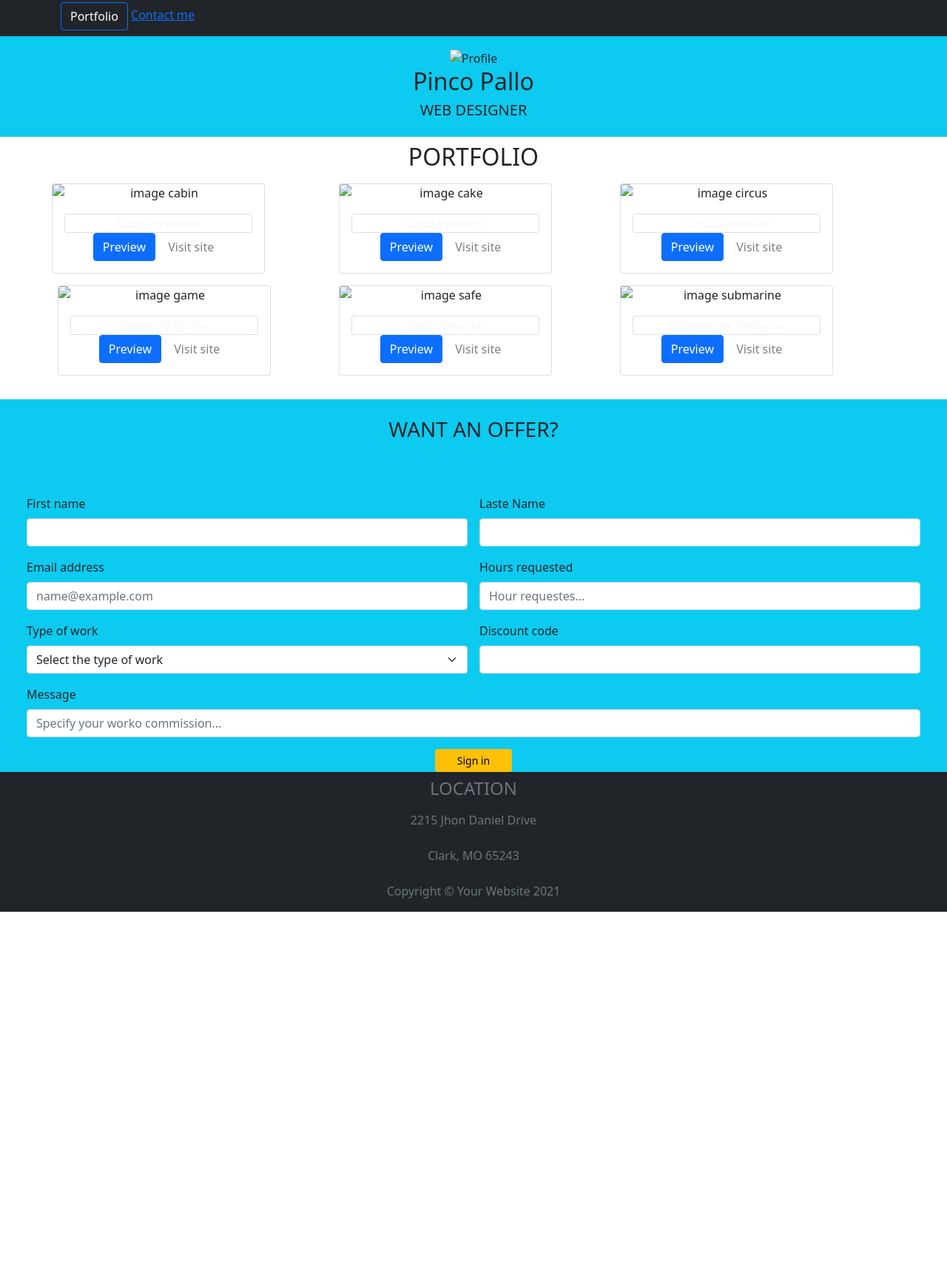
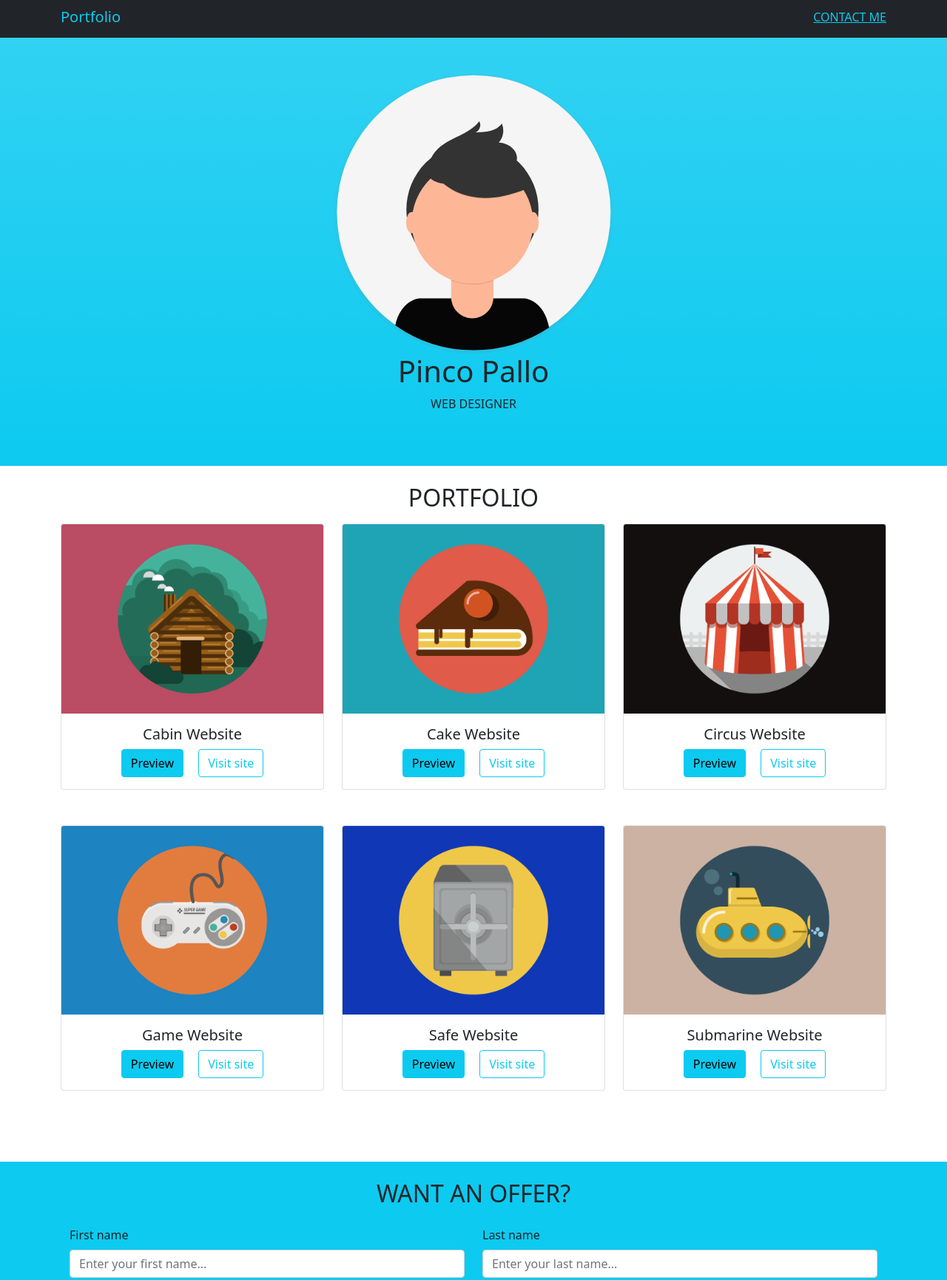
Before and after one commit to Myriam17Raggi/bootstrap-js-freelancer, a plain HTML site: page index.html in a window 1280 px wide. Shown: the part 5-1736 px from the top of the page at 74% size. Before the commit the page ends 1238 px from the top, so only its background shows below. Drawn offline with nearby package versions, Linux system fonts and the light colour scheme.

Commit message:
edit img to index html

```diff
--- a/index.html
+++ b/index.html
@@ -3,9 +3,8 @@
 
 <head>
     <meta charset="UTF-8">
+    <meta http-equiv="X-UA-Compatible" content="IE=edge">
     <meta name="viewport" content="width=device-width, initial-scale=1.0">
-    <title>Bootstrap-js-freelancer</title>
-    <meta charset="UTF-8">
     <link href="https://cdn.jsdelivr.net/npm/bootstrap@5.0.2/dist/css/bootstrap.min.css" rel="stylesheet"
         integrity="sha384-EVSTQN3/azprG1Anm3QDgpJLIm9Nao0Yz1ztcQTwFspd3yD65VohhpuuCOmLASjC" crossorigin="anonymous">
     <link rel="stylesheet" href="https://cdn.jsdelivr.net/npm/bootstrap-icons@1.7.0/font/bootstrap-icons.css">
@@ -14,178 +13,188 @@
 </head>
 
 <body>
-    <!--intestazione porfolio e contact me-->
+    <!-- inizio navbar portfolio e contact me-->
+    <nav class="navbar navbar-dark bg-dark">
+        <div class="container">
+            <a class="navbar-brand text-info" href="#">Portfolio</a>
+            <a class="text-info text-uppercase" href="#contact">Contact me</a>
+        </div>
+    </nav>
+    <!-- fine navbar -->
+
     <header>
-        <div class="container-fluid p-2 mb-0 bg-dark text-secondary">
-            <div class="container w-60%">
-                <button type="button"
-                    class="btn btn-primary position-relative text-opacity-75 text-start bg-dark ">Portfolio</button>
-                <a href="#" class="text-primary text-opacity-75 text-end">Contact me</a>
+        <div class="p-5 mb-4 bg-info bg-gradient">
+            <div class="row align-items-center justify-content-center">
+                <div class="text-center col-6 col-md-4">
+                    <img class="img-fluid" alt="profile pic" src="img/undraw_profile_pic_ic5t.svg">
+                    <h1>Pinco Pallo</h1>
+                    <p class="mb-4 text-uppercase">
+                        Web Designer
+                    </p>
+                </div>
             </div>
         </div>
     </header>
-
-    <!--creazione container immagine profilo-->
-    <div class="container-fluid p-3 mb-2 bg-info text-dark text-emphasis-primary">
-        <div class="row text-center">
-            <div class="col mx-6">
-                <img src="./img/undraw_profile_pic_ic5t.svg" class="w-25 col-md3" alt="Profile">
-                <h2 class="fw-semibold">Pinco Pallo</h2>
-                <h5 class="fw-normal">WEB DESIGNER</h5>
+    <!-- fine header -->
+    <!-- inizio main -->
+    <main>
+        <!-- inizio section portfolio -->
+        <section id="portfolio" class="mb-5">
+            <div class="container">
+                <h2 class="text-center text-uppercase mb-3">Portfolio</h2>
+                <div class="row">
+                    <div class="col-md-6 col-lg-4 mb-5">
+                        <div class="card">
+                            <img class="card-img-top" src="img/cabin.png" alt="cabin">
+                            <div class="card-body text-center">
+                                <h5>Cabin Website</h5>
+                                <a href="#" class="card-link btn btn-info">Preview</a>
+                                <a href="#" class="card-link btn btn-outline-info">Visit site</a>
                             </div>
                         </div>
                     </div>
-
-    <div class="container text-center">
-        <div class="row">
-            <div class="col">
-                <h2 class="text-center">PORTFOLIO</h2>
-            </div>
-        </div>
-        <!-- creazione prime immagini -->
-        <div class="row">
-            <!--card 1 -->
-            <div class="col-4 m-auto p-0">
-                <div class="card" style="width: 18rem;">
-                    <img src="img/cabin.png" class="card-img-top" alt="image cabin">
-                    <div class="card-body text-light">
-                        <div class="card title">
-                            <p class="card-text fw-bold">Cabin Website</p>
-                        </div>
-                        <a href="#" class="btn btn-primary">Preview </a>
-                        <a href="#" class="btn text-black-50 bg-white">Visit site</a>
+                    <div class="col-md-6 col-lg-4 mb-5">
+                        <div class="card">
+                            <img class="card-img-top" src="img/cake.png" alt="cake">
+                            <div class="card-body text-center">
+                                <h5>Cake Website</h5>
+                                <a href="#" class="card-link btn btn-info">Preview</a>
+                                <a href="#" class="card-link btn btn-outline-info">Visit site</a>
                             </div>
                         </div>
                     </div>
-
-            <!--card 2 -->
-            <div class="col-4 p-2">
-                <div class="card" style="width: 18rem;">
-                    <img src="img/cake.png" class="card-img-top" alt="image cake">
-                    <div class="card-body text-light">
-                        <div class="card title">
-                            <p class="card-text fw-bold">Cake Website</p>
-                        </div>
-                        <a href="#" class="btn btn-primary">Preview </a>
-                        <a href="#" class="btn text-black-50 bg-white">Visit site</a>
+                    <div class="col-md-6 col-lg-4 mb-5">
+                        <div class="card">
+                            <img class="card-img-top" src="img/circus.png" alt="circus">
+                            <div class="card-body text-center">
+                                <h5>Circus Website</h5>
+                                <a href="#" class="card-link btn btn-info">Preview</a>
+                                <a href="#" class="card-link btn btn-outline-info">Visit site</a>
                             </div>
                         </div>
                     </div>
-
-            <!--card 3 -->
-            <div class="col-4 p-2">
-                <div class="card" style="width: 18rem;">
-                    <img src="img/circus.png" class="card-img-top" alt="image circus">
-                    <div class="card-body text-light">
-                        <div class="card title">
-                            <p class="card-text fw-bold">Circus Website</p>
-                        </div>
-                        <a href="#" class="btn btn-primary">Preview </a>
-                        <a href="#" class="btn text-black-50 bg-white">Visit site</a>
+                    <div class="col-md-6 col-lg-4 mb-5">
+                        <div class="card">
+                            <img class="card-img-top" src="img/game.png" alt="game">
+                            <div class="card-body text-center">
+                                <h5>Game Website</h5>
+                                <a href="#" class="card-link btn btn-info">Preview</a>
+                                <a href="#" class="card-link btn btn-outline-info">Visit site</a>
                             </div>
                         </div>
                     </div>
-        </div>
-        <!-- creazione seconde immagini -->
-        <!--card 4 -->
-        <div class="row">
-            <div class="col-4 p-2">
-                <div class="card" style="width: 18rem;">
-                    <img src="img/game.png" class="card-img-top" alt="image game">
-                    <div class="card-body text-light">
-                        <div class="card title">
-                            <p class="card-text fw-bold">Game Website</p>
-                        </div>
-                        <a href="#" class="btn btn-primary">Preview </a>
-                        <a href="#" class="btn text-black-50 bg-white">Visit site</a>
+                    <div class="col-md-6 col-lg-4 mb-5">
+                        <div class="card">
+                            <img class="card-img-top" src="img/safe.png" alt="safe">
+                            <div class="card-body text-center">
+                                <h5>Safe Website</h5>
+                                <a href="#" class="card-link btn btn-info">Preview</a>
+                                <a href="#" class="card-link btn btn-outline-info">Visit site</a>
                             </div>
                         </div>
                     </div>
-
-            <!--card 5 -->
-            <div class="col-4 p-2">
-                <div class="card" style="width: 18rem;">
-                    <img src="img/safe.png" class="card-img-top" alt="image safe">
-                    <div class="card-body text-light">
-                        <div class="card title">
-                            <p class="card-text fw-bold">Safe Website</p>
-                        </div>
-                        <a href="#" class="btn btn-primary">Preview </a>
-                        <a href="#" class="btn text-black-50 bg-white">Visit site</a>
-                    </div>
-                </div>
-            </div>
-
-            <!--card 6 -->
-            <div class="col-4 p-2">
-                <div class="card" style="width: 18rem;">
-                    <img src="img/submarine.png" class="card-img-top" alt="image submarine">
-                    <div class="card-body text-light">
-                        <div class="card title">
-                            <p class="card-text fw-bold">Submarine Website</p>
-                        </div>
-                        <a href="#" class="btn btn-primary">Preview </a>
-                        <a href="#" class="btn text-black-50 bg-white">Visit site</a>
+                    <div class="col-md-6 col-lg-4 mb-5">
+                        <div class="card">
+                            <img class="card-img-top" src="img/submarine.png" alt="submarine">
+                            <div class="card-body text-center">
+                                <h5>Submarine Website</h5>
+                                <a href="#" class="card-link btn btn-info">Preview</a>
+                                <a href="#" class="card-link btn btn-outline-info">Visit site</a>
                             </div>
                         </div>
                     </div>
                 </div>
             </div>
-
-    <!--data entry creation-->
-    <div class="container-fluid bg-info text-dark">
-        <h3 class="fw-semibold m-4 p-4 text-center">WANT AN OFFER?</h3>
-        <div class="row g-3 m-2 p-2">
-            <div class="col-md-6">
-                <label for="inputEmail4" class="form-label">First name</label>
-                <input type="email" class="form-control" id="Enter your first name">
+        </section>
+        <!-- fine section portfolio -->
+        <!-- inizio section offer-->
+        <section id="offer" class="bg-info">
+            <div class="container p-4">
+                <h2 class="text-center text-uppercase">Want an offer?</h2>
+                <form id="offerForm" class="row gy-2 my-3" onsubmit="calculateOffer(event)">
+                    <!-- First name input-->
+                    <div class="col-sm-6 col-12">
+                        <label class="form-label" for="first-name">First name</label>
+                        <input class="form-control" id="first-name" type="text" placeholder="Enter your first name..."
+                            required="">
                     </div>
-            <div class="col-md-6">
-                <label for="inputPassword4" class="form-label">Laste Name</label>
-                <input type="password" class="form-control" id="Enter your last name">
+                    <!-- Last name input -->
+                    <div class="col-sm-6 col-12">
+                        <label class="form-label" for="name">Last name</label>
+                        <input class="form-control" id="name" type="text" placeholder="Enter your last name..."
+                            required="">
                     </div>
-            <div class="col-md-6">
-                <label for="inputAddress" class="form-label">Email address</label>
-                <input type="text" class="form-control" id="inputAddress" placeholder="name@example.com">
+                    <!-- Email address input-->
+                    <div class="col-sm-6 col-12">
+                        <label class="form-label" for="email">Email address</label>
+                        <input class="form-control" id="email" type="email" placeholder="name@example.com" required="">
                     </div>
-            <div class="col-md-6">
-                <label for="inputAddress2" class="form-label">Hours requested</label>
-                <input type="text" class="form-control" id="inputAddress2" placeholder="Hour requestes...">
+                    <!-- Phone number input-->
+                    <div class="col-sm-6 col-12">
+                        <label class="form-label" for="hours">Hours requested</label>
+                        <input class="form-control" id="hours" type="text" placeholder="Hours requested...">
                     </div>
-            <div class="col-md-6">
-                <label for="inputState" class="form-label">Type of work</label>
-                <select id="inputState" class="form-select">
+                    <!-- Type of offer-->
+                    <div class="col-sm-6 col-12">
+                        <label class="form-label" for="type-of-work">Type of work</label>
+                        <select class="form-select" id="type-of-work">
                             <option selected="">Select the type of work</option>
-                    <option>...</option>
+                            <option value="1">Backend Development</option>
+                            <option value="2">Frontend Development</option>
+                            <option value="3">Project Analysis</option>
                         </select>
                     </div>
-            <div class="col-md-6">
-                <label for="inputZip" class="form-label">Discount code</label>
-                <input type="text" class="form-control" id="inputZip">
+                    <!-- Discount Code-->
+                    <div class="col-sm-6 col-12">
+                        <label class="form-label" for="phone">Discount Code</label>
+                        <input class="form-control" id="discount-code" type="text">
                     </div>
+                    <!-- Message input-->
                     <div class="col-12">
-                <label for="inputAddress2" class="form-label">Message</label>
-                <input type="text" class="form-control" id="inputAddress2"
-                    placeholder="Specify your worko commission...">
+                        <label class="form-label" for="message">Message</label>
+                        <textarea rows="5" class="form-control" id="message"
+                            placeholder="Specify your work commission..." required=""></textarea>
+                    </div>
+                    <div class="col-12 text-center mt-4">
+                        <button class="btn btn-warning btn-lg" id="submitButton" type="submit">Send</button>
+                    </div>
+
+                    <div class="col-12">
+                        <h3 id="price"></h3>
+                    </div>
+                </form>
+            </div>
+        </section>
+        <!-- fine section offer-->
+    </main>
+    <!-- fine main -->
+    <!-- inizio footer -->
+    <footer class="footer bg-dark text-center text-secondary pt-5">
+        <div class="container">
+            <div class="row">
+                <!-- Footer Location-->
+                <div class="col-md-12 mb-5 mb-lg-0">
+                    <h4 class="text-uppercase mb-4">Location</h4>
+                    <p class="lead mb-0">
+                        2215 John Daniel Drive
+                        <br>
+                        Clark, MO 65243
+                    </p>
                 </div>
             </div>
-        <div class="col-12">
-            <button type="submit" class="btn btn-warning text-center btn-sm d-grid gap-2 col-1 mx-auto">Sign
-                in</button>
         </div>
-    </div>
-
-
-
-    <!-- creazione footer -->
-    <footer>
-        <div class="container-fluid bg-dark text-secondary text-center row g-2 m-0 p-0">
-            <h4>LOCATION</h4>
-            <p>2215 Jhon Daniel Drive</p>
-            <p>Clark, MO 65243</p>
-            <p class="fs-6">Copyright © Your Website 2021</p>
+        <!-- Copyright Section-->
+        <div class="py-4 text-secondary bg-dark text-center">
+            <small>Copyright © Your Website 2021</small>
         </div>
     </footer>
+    <!-- fine footer -->
+
+    <script type="text/javascript" src="main.js"></script>
+
+    <script src="https://cdn.jsdelivr.net/npm/bootstrap@5.0.2/dist/js/bootstrap.bundle.min.js"
+        integrity="sha384-MrcW6ZMFYlzcLA8Nl+NtUVF0sA7MsXsP1UyJoMp4YLEuNSfAP+JcXn/tWtIaxVXM"
+        crossorigin="anonymous"></script>
 
 </body>
 
```
Also changed, not shown: img/cabin.png (added), img/cake.png (added), img/circus.png (added), img/game.png (added), img/safe.png (added), img/submarine.png (added), img/undraw_profile_pic_ic5t.svg (added). Lines whose indentation alone changed are shown as unchanged.
